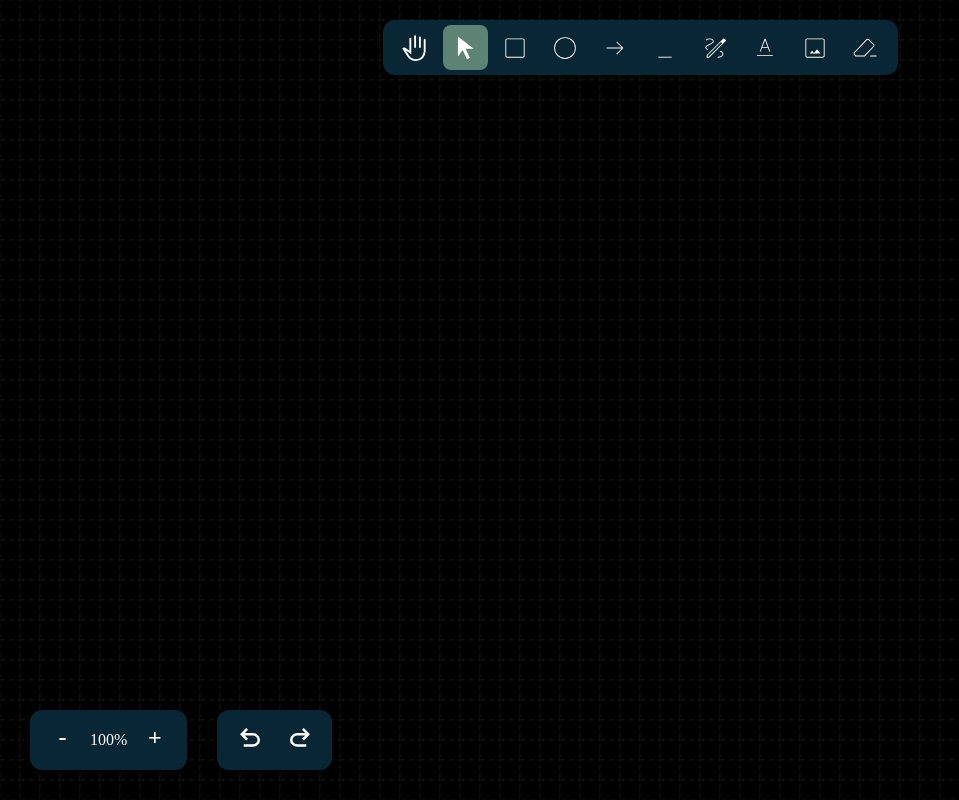
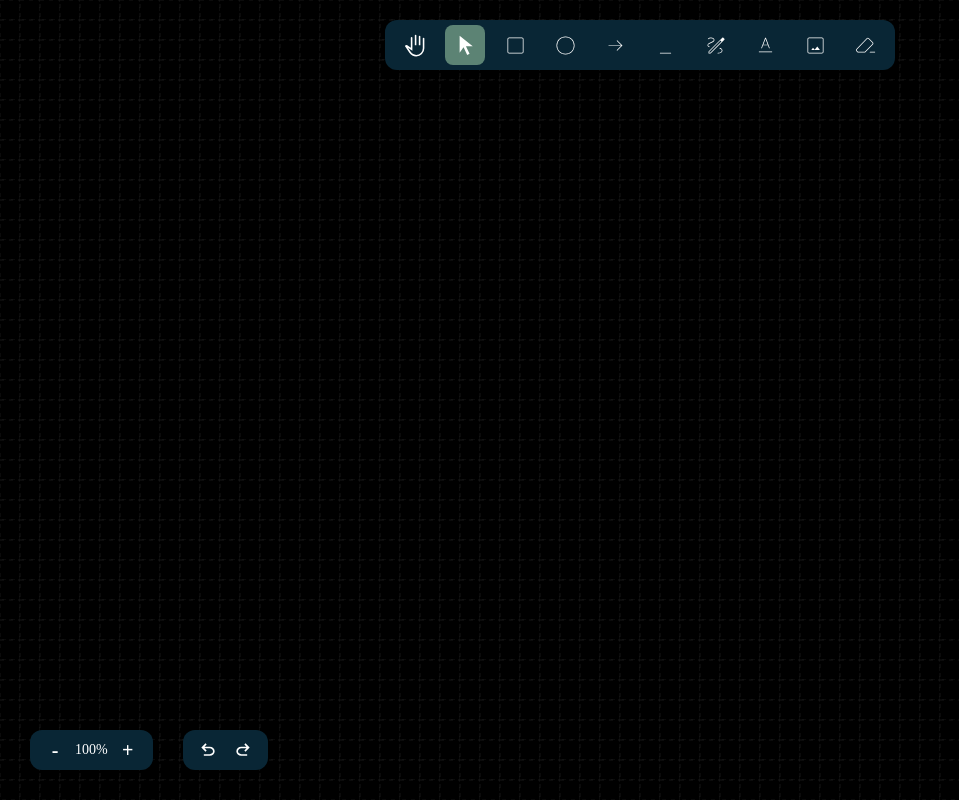
Before and after one commit to vishwa-akshat/pinnacle-doodle, a React (Vite) app: page / in a window 1280 px wide. Shown: the whole page, without its empty margins (0-959 px from the left). Built offline with nearby package versions, Linux system fonts and the light colour scheme.

Commit message:
ui: toolbar size reduced

```diff
--- a/src/components/Toolbar.jsx
+++ b/src/components/Toolbar.jsx
@@ -18,15 +18,15 @@ const ToolbarWrapper = styled.div`
     background: #092635;
     border-radius: 12px;
     padding: 5px 10px;
-    gap: 5px;
+    gap: 10px;
 `;
 
 const Tool = styled.div`
     display: flex;
     justify-content: center;
     align-items: center;
-    width: 45px;
-    height: 45px;
+    width: 40px;
+    height: 40px;
     cursor: pointer;
     transition: all 0.2s ease;
     border-radius: 8px;
@@ -38,8 +38,8 @@ const Tool = styled.div`
 `;
 
 const ToolImage = styled.img`
-    width: 30px;
-    height: 30px;
+    width: 25px;
+    height: 25px;
 `;
 
 const toolsCollection = [
--- a/src/components/UndoRedoButtons.jsx
+++ b/src/components/UndoRedoButtons.jsx
@@ -10,14 +10,16 @@ const ButtonsWrapper = styled.div`
     border-radius: 12px;
     padding: 5px 10px;
     gap: 5px;
+    justify-content: center;
+    align-items: center;
 `;
 
 const Button = styled.div`
     display: flex;
     justify-content: center;
     align-items: center;
-    width: 45px;
-    height: 45px;
+    width: 30px;
+    height: 30px;
     cursor: pointer;
     transition: all 0.2s ease;
     border-radius: 8px;
@@ -29,8 +31,8 @@ const Button = styled.div`
 `;
 
 const ButtonImage = styled.img`
-    width: 30px;
-    height: 30px;
+    width: 20px;
+    height: 20px;
 `;
 
 export default function UndoRedoButtons({
--- a/src/components/ZoomInZoomOutButtons.jsx
+++ b/src/components/ZoomInZoomOutButtons.jsx
@@ -5,22 +5,24 @@ const ButtonsWrapper = styled.div`
     display: flex;
     background: #092635;
     border-radius: 12px;
+    align-items: center;
+    justify-content: center;
     padding: 5px 10px;
     gap: 5px;
 `;
 
 const Button = styled.div`
+    align-items: center;
     display: flex;
     justify-content: center;
-    align-items: center;
-    width: 45px;
-    height: 45px;
+    width: 30px;
+    height: 30px;
     cursor: pointer;
     transition: all 0.2s ease;
     border-radius: 8px;
     background-color: ${({ isActive }) => (isActive ? "#5C8374" : "")};
     color: #fff;
-    font-size: 24px;
+    font-size: 20px;
     font-weight: 600;
 
     &:hover {
@@ -30,6 +32,8 @@ const Button = styled.div`
 
 const ScaleText = styled.p`
     color: #fff;
+    margin: 0;
+    font-size: 14px;
 `;
 
 export default function ZoomInZoomOutButtons({ setScale, scale }) {
```
